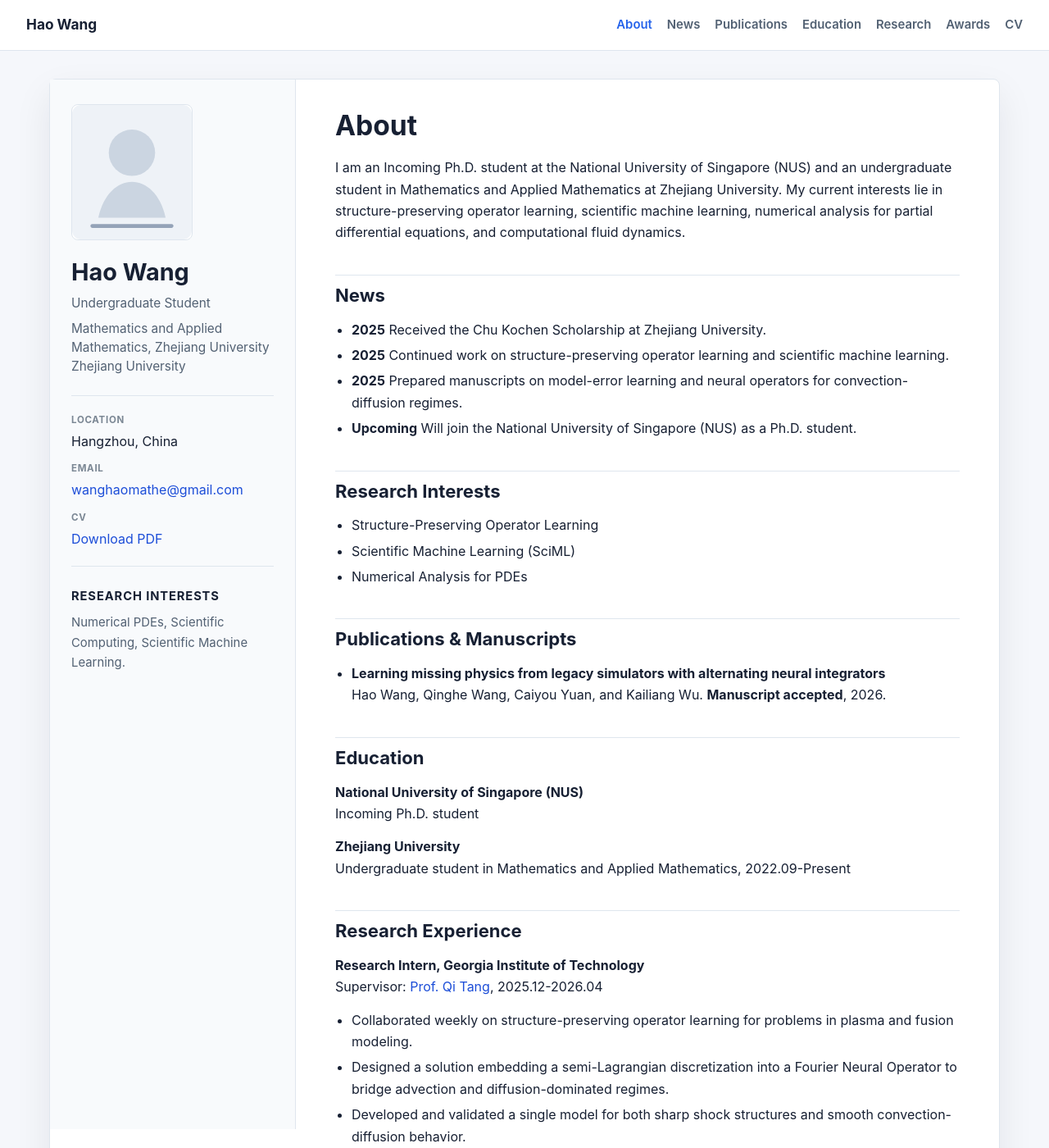
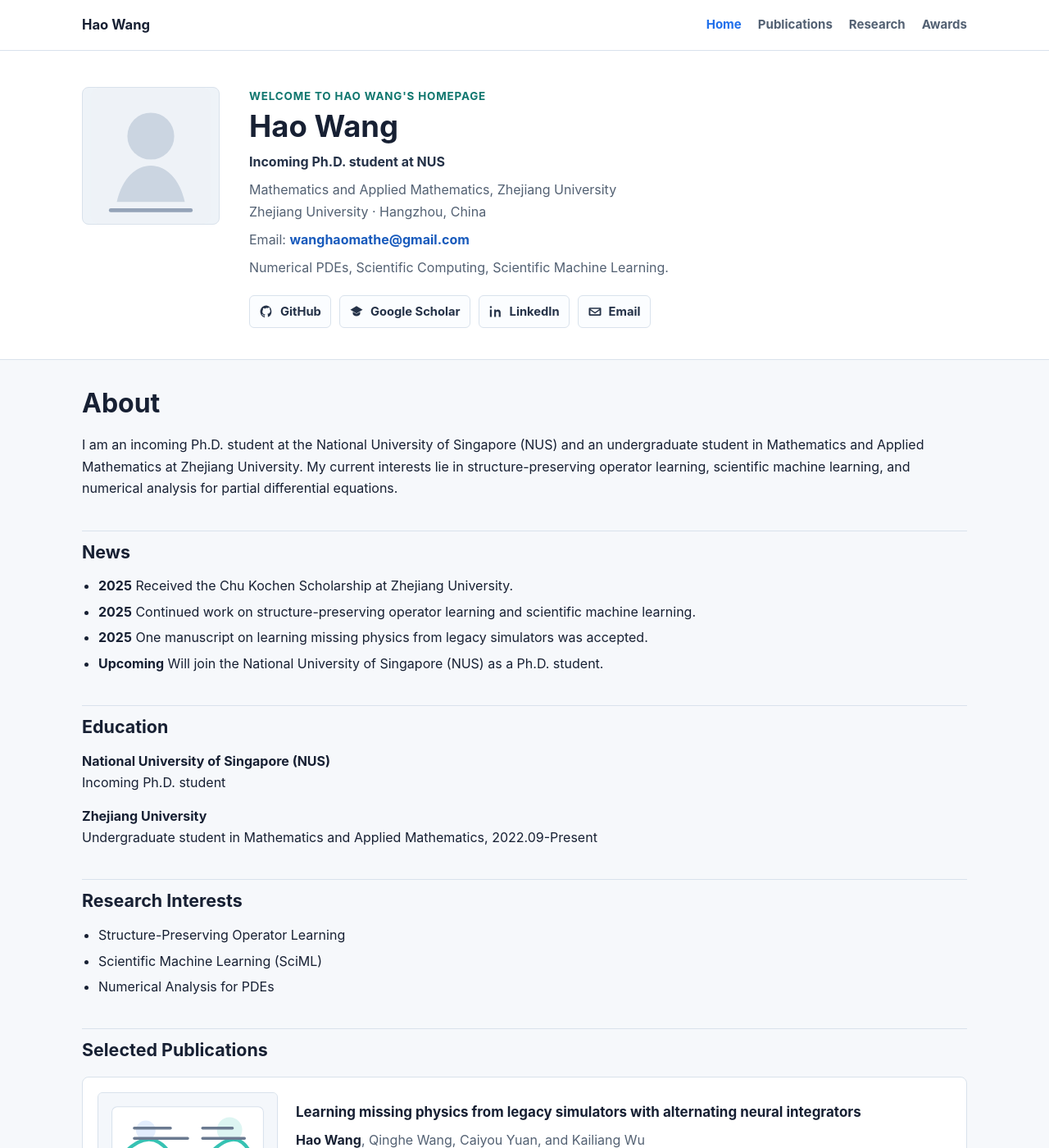
Before and after one commit to shanxue-w/shanxue-w.github.io, an MkDocs documentation site: the page built from docs/index.md, in a window 1280 px wide and 1400 px high. Shown: the whole window at 82% size. Built offline with MkDocs 1.6.1, drawn with Linux system fonts in a browser that asks for light colours; some of the changed text lies outside the part shown.

Commit message:
Redesign homepage as multi-page site

```diff
--- a/docs/assets/css/site.css
+++ b/docs/assets/css/site.css
@@ -1,16 +1,14 @@
 :root {
-  --bg: #f5f7fb;
+  --bg: #f6f8fb;
   --surface: #ffffff;
-  --surface-muted: #f8fafc;
+  --surface-muted: #eef3f8;
   --text: #172033;
-  --muted: #526173;
-  --border: #dfe6ee;
-  --accent: #2563eb;
-  --accent-soft: #e8f0ff;
-  --link: #1d4ed8;
-  --shadow: 0 18px 45px rgba(15, 23, 42, 0.08);
-  --max-width: 1160px;
-  --sidebar-width: 300px;
+  --muted: #536173;
+  --border: #d9e2ec;
+  --accent: #1f6feb;
+  --accent-2: #0f766e;
+  --link: #185abc;
+  --max-width: 1080px;
 }
 
 * {
@@ -49,15 +47,15 @@ a:focus {
   justify-content: space-between;
   gap: 24px;
   min-height: 62px;
-  padding: 0 32px;
+  padding: 0 max(24px, calc((100vw - var(--max-width)) / 2));
   border-bottom: 1px solid var(--border);
-  background: rgba(255, 255, 255, 0.94);
+  background: rgba(255, 255, 255, 0.95);
   backdrop-filter: blur(12px);
 }
 
 .site-title {
   color: var(--text);
-  font-size: 1.08rem;
+  font-size: 1.04rem;
   font-weight: 750;
   white-space: nowrap;
 }
@@ -71,13 +69,13 @@ a:focus {
   display: flex;
   align-items: center;
   justify-content: flex-end;
-  gap: 18px;
-  font-size: 0.93rem;
+  gap: 20px;
+  font-size: 0.94rem;
 }
 
 .site-nav a {
   color: var(--muted);
-  font-weight: 600;
+  font-weight: 650;
 }
 
 .site-nav a:hover,
@@ -104,110 +102,120 @@ a:focus {
   background: var(--text);
 }
 
-.page-shell {
-  display: grid;
-  grid-template-columns: var(--sidebar-width) minmax(0, 1fr);
-  gap: 0;
-  width: min(var(--max-width), calc(100% - 40px));
-  margin: 34px auto 42px;
-  overflow: visible;
-  border: 1px solid var(--border);
-  border-radius: 8px;
+.profile-hero {
+  border-bottom: 1px solid var(--border);
   background: var(--surface);
-  box-shadow: var(--shadow);
 }
 
-.profile-sidebar {
-  position: sticky;
-  top: 86px;
-  align-self: start;
-  min-height: calc(100vh - 120px);
-  padding: 30px 26px;
-  border-right: 1px solid var(--border);
-  background: var(--surface-muted);
+.profile-hero-inner {
+  display: grid;
+  grid-template-columns: 170px minmax(0, 1fr);
+  gap: 34px;
+  width: min(var(--max-width), calc(100% - 40px));
+  margin: 0 auto;
+  padding: 44px 0 38px;
 }
 
 .profile-avatar {
   display: block;
-  width: 148px;
-  max-width: 100%;
-  height: auto;
-  margin-bottom: 22px;
+  width: 168px;
+  height: 168px;
   border: 1px solid var(--border);
   border-radius: 8px;
-  background: var(--surface);
+  background: var(--surface-muted);
+}
+
+.profile-kicker {
+  margin: 0 0 6px;
+  color: var(--accent-2);
+  font-size: 0.84rem;
+  font-weight: 750;
+  letter-spacing: 0.06em;
+  text-transform: uppercase;
 }
 
 .profile-name {
   margin: 0;
   color: var(--text);
-  font-size: 1.8rem;
-  line-height: 1.2;
+  font-size: 2.28rem;
+  line-height: 1.14;
 }
 
 .profile-title,
-.profile-affiliation {
+.profile-affiliation,
+.profile-email,
+.profile-summary {
   margin: 8px 0 0;
   color: var(--muted);
-  font-size: 0.96rem;
-  line-height: 1.5;
 }
 
-.profile-links {
-  display: grid;
-  gap: 11px;
-  margin: 24px 0;
-  padding: 20px 0;
-  border-top: 1px solid var(--border);
-  border-bottom: 1px solid var(--border);
-  list-style: none;
+.profile-title {
+  color: #253248;
+  font-weight: 650;
 }
 
-.profile-links li {
-  display: grid;
-  gap: 3px;
+.profile-email a {
+  font-weight: 650;
 }
 
-.profile-label {
-  color: #7b8794;
-  font-size: 0.72rem;
-  font-weight: 750;
-  letter-spacing: 0.06em;
-  text-transform: uppercase;
+.profile-summary {
+  max-width: 760px;
 }
 
-.profile-summary h2 {
-  margin: 0 0 8px;
-  color: var(--text);
-  font-size: 0.92rem;
-  letter-spacing: 0.06em;
-  text-transform: uppercase;
+.profile-social {
+  display: flex;
+  flex-wrap: wrap;
+  gap: 10px;
+  margin-top: 20px;
 }
 
-.profile-summary p {
-  margin: 0;
-  color: var(--muted);
-  font-size: 0.93rem;
+.social-link {
+  display: inline-flex;
+  align-items: center;
+  gap: 8px;
+  min-height: 38px;
+  padding: 7px 11px;
+  border: 1px solid var(--border);
+  border-radius: 6px;
+  background: #fbfdff;
+  color: #253248;
+  font-size: 0.92rem;
+  font-weight: 650;
+}
+
+.social-link:hover,
+.social-link:focus {
+  border-color: #b8c7d9;
+  color: var(--accent);
+  text-decoration: none;
+}
+
+.social-link svg {
+  width: 18px;
+  height: 18px;
+  fill: currentColor;
+  flex: 0 0 auto;
 }
 
 .page-content {
-  min-width: 0;
-  padding: 36px 48px 44px;
+  width: min(var(--max-width), calc(100% - 40px));
+  margin: 0 auto;
+  padding: 34px 0 52px;
 }
 
 .page-content h1 {
   margin: 0 0 18px;
   color: var(--text);
-  font-size: 2.1rem;
+  font-size: 2rem;
   line-height: 1.2;
 }
 
 .page-content h2 {
   margin: 38px 0 14px;
-  padding-top: 10px;
+  padding-top: 12px;
   border-top: 1px solid var(--border);
   color: var(--text);
-  font-size: 1.38rem;
+  font-size: 1.34rem;
   line-height: 1.3;
 }
 
@@ -219,9 +227,10 @@ a:focus {
 }
 
 .page-content h3 {
-  margin: 26px 0 8px;
+  margin: 0 0 8px;
   color: var(--text);
-  font-size: 1.08rem;
+  font-size: 1.06rem;
+  line-height: 1.35;
 }
 
 .page-content p {
@@ -250,6 +259,68 @@ a:focus {
   font-size: 0.9em;
 }
 
+.publication-card {
+  display: grid;
+  grid-template-columns: 220px minmax(0, 1fr);
+  gap: 22px;
+  align-items: stretch;
+  margin: 18px 0 28px;
+  padding: 18px;
+  border: 1px solid var(--border);
+  border-radius: 8px;
+  background: var(--surface);
+}
+
+.publication-card-wide {
+  margin-top: 12px;
+}
+
+.publication-media {
+  min-height: 140px;
+  overflow: hidden;
+  border: 1px solid var(--border);
+  border-radius: 6px;
+  background: var(--surface-muted);
+}
+
+.publication-media img {
+  display: block;
+  width: 100%;
+  height: 100%;
+  min-height: 140px;
+  object-fit: cover;
+}
+
+.publication-body {
+  display: flex;
+  flex-direction: column;
+  justify-content: center;
+  min-width: 0;
+}
+
+.publication-body h2,
+.publication-body h3 {
+  margin: 0 0 10px;
+  padding: 0;
+  border: 0;
+}
+
+.publication-authors {
+  color: var(--muted);
+}
+
+.publication-status {
+  align-self: flex-start;
+  margin-top: 2px;
+  padding: 3px 9px;
+  border: 1px solid #bfdbfe;
+  border-radius: 999px;
+  background: #eff6ff;
+  color: #174ea6;
+  font-size: 0.84rem;
+  font-weight: 750;
+}
+
 .headerlink {
   margin-left: 0.35rem;
   color: #94a3b8;
@@ -273,7 +344,7 @@ h3:hover .headerlink {
   font-size: 0.88rem;
 }
 
-@media (max-width: 860px) {
+@media (max-width: 820px) {
   .site-header {
     flex-wrap: wrap;
     padding: 0 18px;
@@ -296,25 +367,30 @@ h3:hover .headerlink {
     display: flex;
   }
 
-  .page-shell {
+  .profile-hero-inner {
     grid-template-columns: 1fr;
-    width: min(100% - 24px, var(--max-width));
-    margin-top: 18px;
+    gap: 22px;
+    width: min(100% - 32px, var(--max-width));
+    padding: 30px 0;
   }
 
-  .profile-sidebar {
-    position: static;
-    min-height: 0;
-    border-right: 0;
-    border-bottom: 1px solid var(--border);
+  .profile-avatar {
+    width: 132px;
+    height: 132px;
   }
 
   .page-content {
-    padding: 28px 22px 34px;
+    width: min(100% - 32px, var(--max-width));
+    padding-top: 28px;
   }
 
-  .page-content h1 {
-    font-size: 1.75rem;
+  .publication-card {
+    grid-template-columns: 1fr;
+  }
+
+  .publication-media,
+  .publication-media img {
+    min-height: 180px;
   }
 
   .site-footer {
@@ -333,11 +409,16 @@ h3:hover .headerlink {
     min-height: 58px;
   }
 
-  .profile-sidebar {
-    padding: 24px 20px;
+  .profile-name {
+    font-size: 1.9rem;
   }
 
-  .profile-avatar {
-    width: 118px;
+  .profile-social {
+    align-items: stretch;
+  }
+
+  .social-link {
+    flex: 1 1 130px;
+    justify-content: center;
   }
 }
--- a/docs/index.md
+++ b/docs/index.md
@@ -1,25 +1,13 @@
 # About
 
-I am an Incoming Ph.D. student at the National University of Singapore (NUS) and an undergraduate student in Mathematics and Applied Mathematics at Zhejiang University. My current interests lie in structure-preserving operator learning, scientific machine learning, numerical analysis for partial differential equations, and computational fluid dynamics.
+I am an incoming Ph.D. student at the National University of Singapore (NUS) and an undergraduate student in Mathematics and Applied Mathematics at Zhejiang University. My current interests lie in structure-preserving operator learning, scientific machine learning, and numerical analysis for partial differential equations.
 
 ## News
 
 - **2025** Received the Chu Kochen Scholarship at Zhejiang University.
 - **2025** Continued work on structure-preserving operator learning and scientific machine learning.
-- **2025** Prepared manuscripts on model-error learning and neural operators for convection-diffusion regimes.
+- **2025** One manuscript on learning missing physics from legacy simulators was accepted.
 - **Upcoming** Will join the National University of Singapore (NUS) as a Ph.D. student.
-
-## Research Interests
-
-- Structure-Preserving Operator Learning
-- Scientific Machine Learning (SciML)
-- Numerical Analysis for PDEs
-
-## Publications & Manuscripts
-
-- **Learning missing physics from legacy simulators with alternating neural integrators**
-  Hao Wang, Qinghe Wang, Caiyou Yuan, and Kailiang Wu. **Manuscript accepted**, 2026.
-
 
 ## Education
 
@@ -29,60 +17,21 @@ Incoming Ph.D. student
 **Zhejiang University**
 Undergraduate student in Mathematics and Applied Mathematics, 2022.09-Present
 
-## Research Experience
+## Research Interests
 
-**Research Intern, Georgia Institute of Technology**
-Supervisor: [Prof. Qi Tang](https://tangqi.github.io/), 2025.12-2026.04
+- Structure-Preserving Operator Learning
+- Scientific Machine Learning (SciML)
+- Numerical Analysis for PDEs
 
-- Collaborated weekly on structure-preserving operator learning for problems in plasma and fusion modeling.
-- Designed a solution embedding a semi-Lagrangian discretization into a Fourier Neural Operator to bridge advection and diffusion-dominated regimes.
-- Developed and validated a single model for both sharp shock structures and smooth convection-diffusion behavior.
+## Selected Publications
 
-**Research Intern, Southern University of Science and Technology**
-Supervisor: [Prof. Kailiang Wu](https://sites.google.com/site/klwuhomepage/), 2025.07-2025.08
-
-- Translated an operator-splitting and machine-learning correction framework into a computational model for model-reality gaps.
-- Studied stability and approximation properties of the proposed operator-learning framework.
-- Implemented and benchmarked the framework on Navier-Stokes, FitzHugh-Nagumo, and one-dimensional compressible Euler systems.
-
-## Research Projects
-
-**Zhejiang Province SRTP Project: Application and Optimization of Classical Computational Methods and Machine Learning Techniques in Flow Field Simulation**
-Supervisor: [Prof. Heyu Wang](https://person.zju.edu.cn/wangheyu), 2024.03-2025.05
-
-- Worked with a finite-element program for solving the Navier-Stokes equations and gained hands-on experience in computational fluid dynamics.
-- Explored the integration of classical computational methods with machine learning to improve simulation accuracy and reduce computational cost.
-- Investigated optimization techniques and loss functions for Physics-Informed Neural Network models.
-
-## Honors & Awards
-
-- Chu Kochen Scholarship, Zhejiang University, 2025
-- National Scholarship, Ministry of Education of China, 2023, 2024, 2025
-- Bronze Award, Shing-Tung Yau College Student Mathematics Competition, Applied and Computational Mathematics category, 2025
-- First-Class Scholarship, Zhejiang University, 2023, 2024, 2025
-- Finalist, Mathematical Contest in Modeling (MCM/ICM), 2024
-
-## Seminars & Reading Groups
-
-- **Fourier Analysis Reading Group**, Zhejiang University, 2024.07
-  Studied *Fourier Analysis: An Introduction* by E. M. Stein and R. Shakarchi.
-
-- **Finite Element Methods Reading Group**, Zhejiang University, 2024
-  Studied *The Mathematical Theory of Finite Element Methods* by S. C. Brenner and L. R. Scott.
-
-- **Spectral Methods Group**, Zhejiang University, 2025
-  Studied *Spectral Methods: Algorithms, Analysis and Applications* by Jie Shen, Tao Tang, and Li-Lian Wang.
-
-## Leadership & Initiatives
-
-**Founder and Maintainer, Rhythm of Mathematics Resource Sharing Website**
-2024.06-Present
-
-- Developed and launched a resource-sharing platform for Zhejiang University students.
-- Collaborated with the Zhejiang University Youth League Committee to promote and support the platform.
-- Curated study materials, notes, and peer advice for mathematics courses.
-
-## Technical Skills
-
-- **Machine Learning:** PyTorch; neural-network setup, training, and fine-tuning; CNNs; PINNs.
-- **Operating Systems:** Linux command-line tools for simulation setup, code execution, and data processing.
+<article class="publication-card">
+  <div class="publication-media">
+    <img src="assets/img/publication-placeholder.svg" alt="Accepted manuscript placeholder">
+  </div>
+  <div class="publication-body">
+    <h3>Learning missing physics from legacy simulators with alternating neural integrators</h3>
+    <p class="publication-authors"><strong>Hao Wang</strong>, Qinghe Wang, Caiyou Yuan, and Kailiang Wu</p>
+    <p class="publication-status">Accepted, 2026</p>
+  </div>
+</article>
--- a/mkdocs.yml
+++ b/mkdocs.yml
@@ -18,33 +18,34 @@ markdown_extensions:
 
 nav:
   - Home: index.md
-  - CV: cv.md
+  - Publications: publications.md
+  - Research: research.md
+  - Awards: awards.md
 
 extra:
   profile:
     name: Hao Wang
-    title: Undergraduate Student
+    title: Incoming Ph.D. student at NUS
     affiliation: Zhejiang University
     department: Mathematics and Applied Mathematics, Zhejiang University
     location: Hangzhou, China
     email: wanghaomathe@gmail.com
     avatar: assets/img/avatar-placeholder.svg
-    cv_pdf: files/WangHao_CV.pdf
     summary: Numerical PDEs, Scientific Computing, Scientific Machine Learning.
+    links:
+      - label: GitHub
+        icon: github
+        url: https://github.com/shanxue-w
+      - label: Google Scholar
+        icon: scholar
+        url: https://scholar.google.com/
+      - label: LinkedIn
+        icon: linkedin
+        url: https://www.linkedin.com/in/hao-wang-0531343a5/
+      - label: Email
+        icon: email
+        url: mailto:wanghaomathe@gmail.com
   analytics:
     goatcounter: https://haowangmath.goatcounter.com/count
   seo:
     home_title: Welcome to Hao Wang's Homepage
-  homepage_nav:
-    - title: About
-      href: "#about"
-    - title: News
-      href: "#news"
-    - title: Publications
-      href: "#publications-manuscripts"
-    - title: Education
-      href: "#education"
-    - title: Research
-      href: "#research-experience"
-    - title: Awards
-      href: "#honors-awards"
--- a/overrides/base.html
+++ b/overrides/base.html
@@ -22,6 +22,18 @@
     {% set profile = config.extra.profile %}
     {% set home_url = nav.homepage.url|url %}
 
+    {% macro social_icon(icon) -%}
+      {% if icon == "github" %}
+        <svg viewBox="0 0 24 24" aria-hidden="true"><path d="M12 2a10 10 0 0 0-3.16 19.49c.5.09.68-.22.68-.48v-1.69c-2.78.6-3.37-1.18-3.37-1.18a2.65 2.65 0 0 0-1.11-1.46c-.91-.62.07-.61.07-.61a2.1 2.1 0 0 1 1.53 1.03 2.13 2.13 0 0 0 2.91.83 2.14 2.14 0 0 1 .64-1.34c-2.22-.25-4.56-1.11-4.56-4.94a3.87 3.87 0 0 1 1.03-2.68 3.6 3.6 0 0 1 .1-2.65s.84-.27 2.75 1.02A9.48 9.48 0 0 1 12 6a9.48 9.48 0 0 1 2.5.34c1.9-1.29 2.74-1.02 2.74-1.02a3.6 3.6 0 0 1 .1 2.65 3.87 3.87 0 0 1 1.03 2.68c0 3.84-2.34 4.68-4.57 4.93a2.39 2.39 0 0 1 .68 1.86v2.76c0 .27.18.58.69.48A10 10 0 0 0 12 2Z"/></svg>
+      {% elif icon == "scholar" %}
+        <svg viewBox="0 0 24 24" aria-hidden="true"><path d="M12 3 2 9l10 6 10-6-10-6Zm-6 9.2v3.1c0 2.2 2.7 4 6 4s6-1.8 6-4v-3.1l-6 3.6-6-3.6Z"/></svg>
+      {% elif icon == "linkedin" %}
+        <svg viewBox="0 0 24 24" aria-hidden="true"><path d="M5.3 8.7H2.4v12h2.9v-12ZM3.9 3a1.7 1.7 0 1 0 0 3.4A1.7 1.7 0 0 0 3.9 3Zm16 10.8c0-3.2-1.7-5.3-4.5-5.3-1.8 0-2.8 1-3.2 1.8V8.7H9.4v12h2.9v-6.2c0-1.7.8-2.8 2.2-2.8s2.3 1 2.3 2.8v6.2h3v-6.9Z"/></svg>
+      {% else %}
+        <svg viewBox="0 0 24 24" aria-hidden="true"><path d="M3.5 5.5h17A1.5 1.5 0 0 1 22 7v10a1.5 1.5 0 0 1-1.5 1.5h-17A1.5 1.5 0 0 1 2 17V7a1.5 1.5 0 0 1 1.5-1.5Zm.9 2.2 7.6 5.4 7.6-5.4H4.4Zm15.1 8.6V9.9l-7.5 5.3-7.5-5.3v6.4h15Z"/></svg>
+      {% endif %}
+    {%- endmacro %}
+
     <header class="site-header">
       <a class="site-title" href="{{ home_url }}">{{ profile.name }}</a>
       <button class="nav-toggle" type="button" aria-expanded="false" aria-controls="site-nav">
@@ -30,39 +42,42 @@
         <span class="nav-toggle-bar"></span>
       </button>
       <nav id="site-nav" class="site-nav" aria-label="Primary navigation">
-        {% for item in config.extra.homepage_nav %}
-          <a href="{% if page and page.is_homepage %}{{ item.href }}{% else %}{{ home_url }}{{ item.href }}{% endif %}" data-section="{{ item.href[1:] }}">{{ item.title }}</a>
+        {% for nav_item in nav %}
+          <a href="{{ nav_item.url|url }}"{% if nav_item.active %} class="is-active"{% endif %}>{{ nav_item.title }}</a>
         {% endfor %}
-        <a href="{{ profile.cv_pdf|url }}">CV</a>
       </nav>
     </header>
 
-    <div class="page-shell">
-      <aside class="profile-sidebar" aria-label="Profile">
+    <section class="profile-hero" aria-label="Profile">
+      <div class="profile-hero-inner">
         <img class="profile-avatar" src="{{ profile.avatar|url }}" alt="Profile placeholder for {{ profile.name }}">
+        <div class="profile-copy">
+          <p class="profile-kicker">Welcome to Hao Wang's Homepage</p>
           <h1 class="profile-name">{{ profile.name }}</h1>
           <p class="profile-title">{{ profile.title }}</p>
           <p class="profile-affiliation">
             {{ profile.department }}<br>
-          {{ profile.affiliation }}
+            {{ profile.affiliation }} · {{ profile.location }}
           </p>
-
-        <ul class="profile-links">
-          <li><span class="profile-label">Location</span><span>{{ profile.location }}</span></li>
-          <li><span class="profile-label">Email</span><a href="mailto:{{ profile.email }}">{{ profile.email }}</a></li>
-          <li><span class="profile-label">CV</span><a href="{{ profile.cv_pdf|url }}">Download PDF</a></li>
-        </ul>
-
-        <div class="profile-summary">
-          <h2>Research Interests</h2>
-          <p>{{ profile.summary }}</p>
+          <p class="profile-email">
+            Email: <a href="mailto:{{ profile.email }}">{{ profile.email }}</a>
+          </p>
+          <p class="profile-summary">{{ profile.summary }}</p>
+          <div class="profile-social" aria-label="Profile links">
+            {% for link in profile.links %}
+              <a class="social-link" href="{{ link.url }}" aria-label="{{ link.label }}">
+                {{ social_icon(link.icon) }}
+                <span>{{ link.label }}</span>
+              </a>
+            {% endfor %}
           </div>
-      </aside>
+        </div>
+      </div>
+    </section>
 
     <main class="page-content" id="main-content">
       {{ page.content }}
     </main>
-    </div>
 
     <footer class="site-footer">
       <span>&copy; 2026 Hao Wang.</span>
```
Also changed, not shown: README.md (+4 -2 lines), docs/awards.md (added, +29 -0 lines), docs/cv.md (deleted, +0 -7 lines), docs/publications.md (added, +12 -0 lines), docs/research.md (added, +56 -0 lines), docs/assets/img/publication-placeholder.svg (added), 1 other file. Lines whose indentation alone changed are shown as unchanged.
